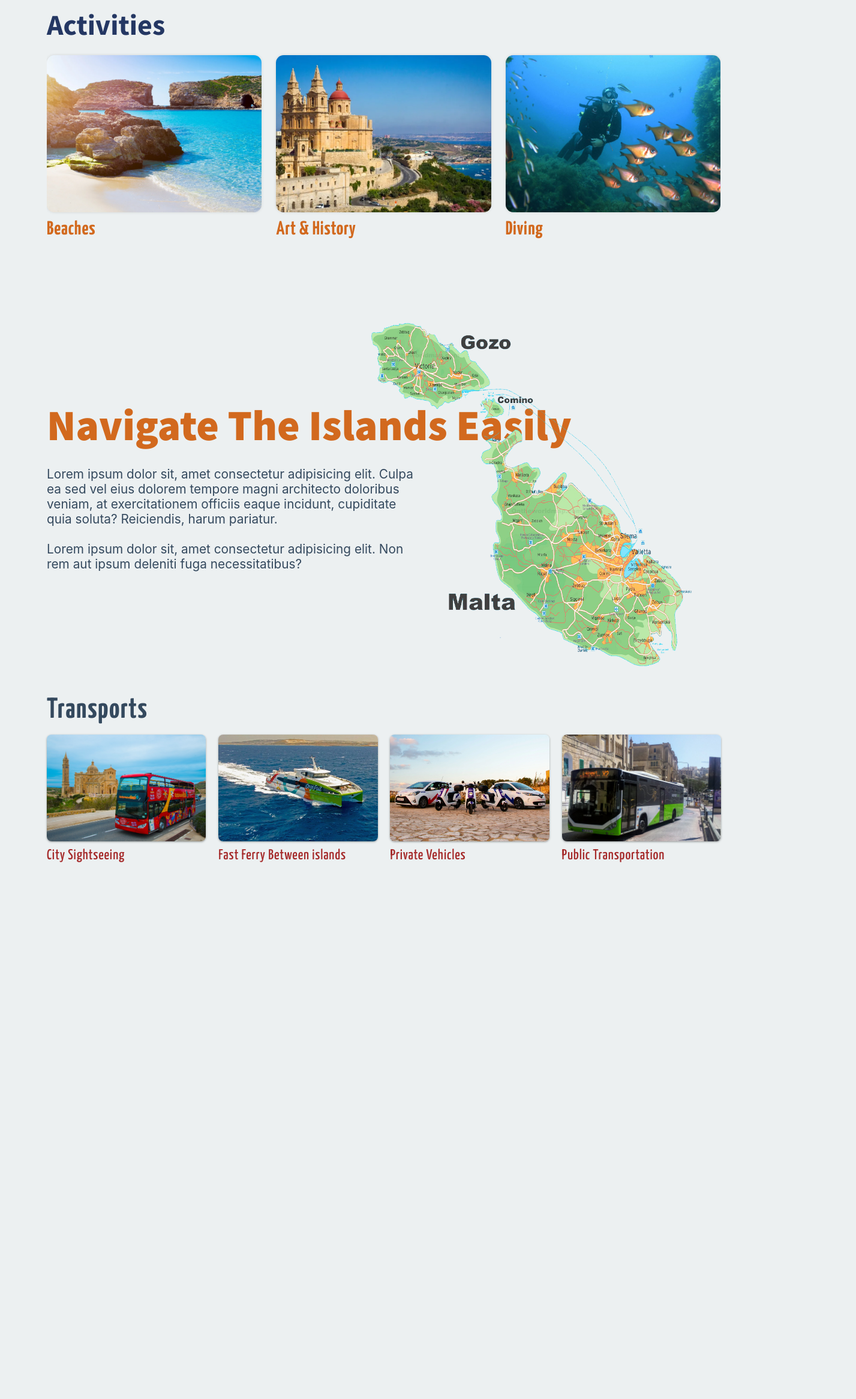
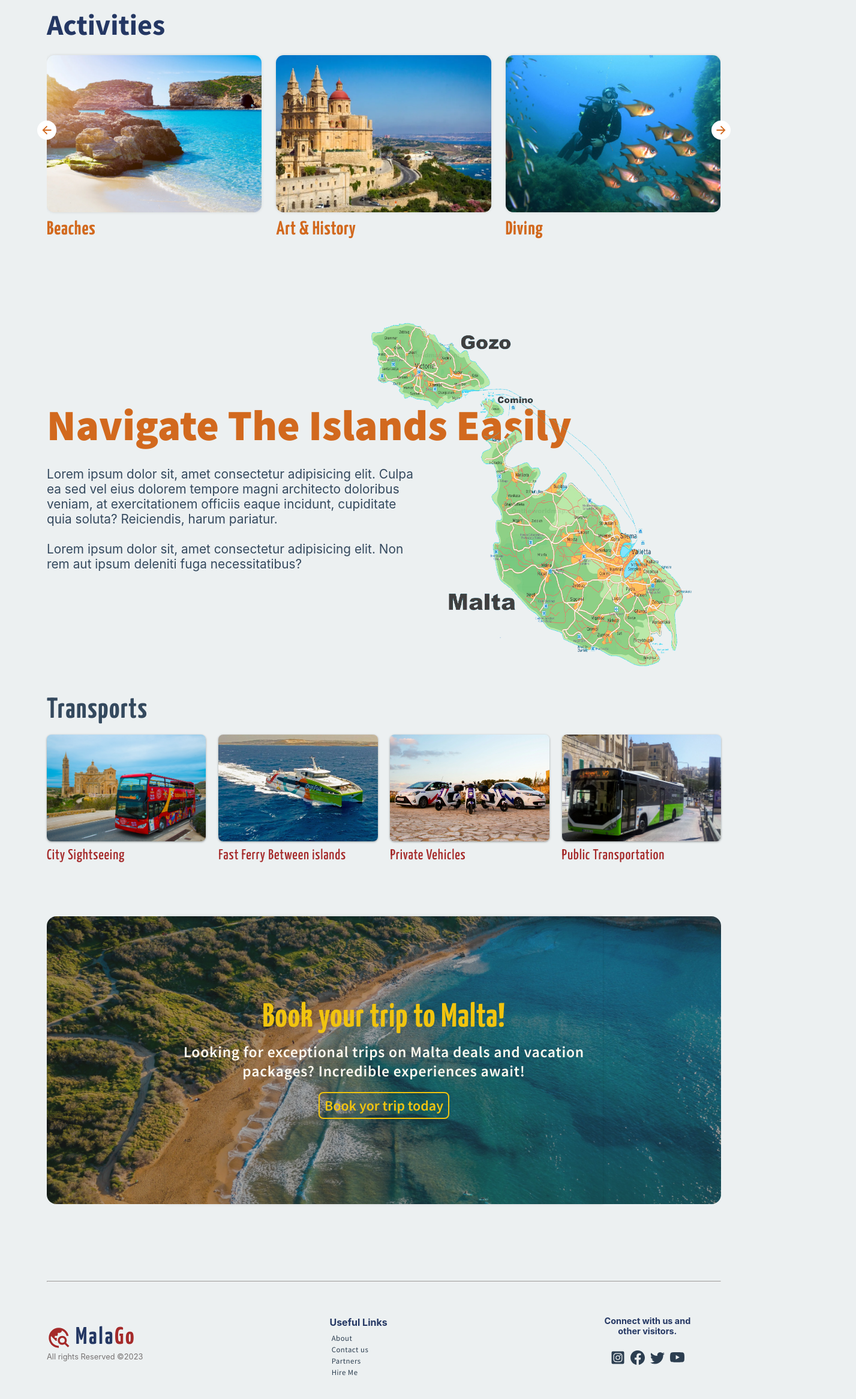
Before and after one commit to SabliJr/MalaGo, a React (Create React App) app: page / in a window 1280 px wide. Shown: the part 1567-3900 px from the top of the page at 60% size, 1427 px wide, since content can reach past the window. Before the commit the page ends 3095 px from the top, so only its background shows below. Built offline with nearby package versions, Linux system fonts and the light colour scheme.

Commit message:
finish the layout of the home page

```diff
--- a/src/App.tsx
+++ b/src/App.tsx
@@ -6,6 +6,8 @@ import TheNavbar from "./Components/TheHeader/TheNavbar";
 import Maneuver from "./Components/maneuvering/Maneuver";
 import AboutMalt from "./Components/AboutMalta/AboutMalt";
 import Activities from "./Components/Destinations/Activities";
+import CallToAction from "./Components/Promo/CallToAction";
+import Footer from "./Components/Footer/Footer";
 
 const App = () => {
   return (
@@ -14,6 +16,8 @@ const App = () => {
       <AboutMalt />
       <Activities />
       <Maneuver />
+      <CallToAction />
+      <Footer />
     </div>
   );
 };
--- a/src/Components/Destinations/Activities.css
+++ b/src/Components/Destinations/Activities.css
@@ -1,6 +1,8 @@
 .activitiesSec {
     max-width: 1124px;
     margin: 8rem auto;
+    position: relative;
+
 }
 
 .activities {
@@ -34,3 +36,33 @@
     font-family: 'Yanone Kaffeesatz', sans-serif;
     letter-spacing: .8px;
 }
+
+.ArrowDiv {
+    display: flex;
+    justify-content: space-between;
+    align-items: center;
+}
+
+.ArrowIcon1 {
+    font-size: 2rem;
+    top: 50%;
+    transform: translateY(-50%);
+    left: -1rem;
+    position: absolute;
+    color: chocolate;
+    border-radius: 50%;
+    background-color: #fff;
+    padding: .2rem .3rem;
+}
+
+.ArrowIcon2 {
+    font-size: 2rem;
+    top: 50%;
+    transform: translateY(-50%);
+    right: -1rem;
+    position: absolute;
+    color: chocolate;
+    border-radius: 50%;
+    background-color: #fff;
+    padding: .2rem .3rem;
+}
--- a/src/Components/Destinations/Activities.tsx
+++ b/src/Components/Destinations/Activities.tsx
@@ -1,6 +1,7 @@
 import React from "react";
 import "./Activities.css";
 
+//Images
 import BlueLagoon from "../../Assets/Blue-Lagoon.webp";
 import Culture from "../../Assets/Culture.jpg";
 import Diving from "../../Assets/Diving.jpeg";
@@ -10,12 +11,22 @@ import Climbing from "../../Assets/Climbing.webp";
 import Cruises from "../../Assets/Malta.jpeg";
 import WaterSports from "../../Assets/Kayaking.jpeg";
 
+//Icons
+import { RiArrowLeftLine, RiArrowRightLine } from "react-icons/ri";
+
 interface IActivities {}
 
 const Activities: React.FC<IActivities> = (props) => {
   return (
     <section className='activitiesSec'>
-      <h2 className='activities'>Activities</h2>
+      <div className='ArrowDiv'>
+        <h2 className='activities'>Activities</h2>
+        {/* <span>
+          <BsArrowBarLeft className='ArrowIcon' />
+          <BsArrowBarRight className='ArrowIcon' />
+        </span> */}
+      </div>
+      <RiArrowLeftLine className='ArrowIcon1' />
       <article className='activitiesArt'>
         <div>
           <img src={BlueLagoon} alt='BlueLagoon' className='activitiesImg' />
@@ -50,6 +61,7 @@ const Activities: React.FC<IActivities> = (props) => {
           <h4>Water Sports</h4>
         </div>
       </article>
+      <RiArrowRightLine className='ArrowIcon2' />
     </section>
   );
 };
--- /dev/null
+++ b/src/Components/Footer/Footer.css
@@ -0,0 +1,54 @@
+.footer {
+    width: 1124px;
+    margin: 8rem auto 5rem;
+}
+
+.footerArt {
+    margin: 3rem 0;
+    display: flex;
+    justify-content: space-between;
+    align-items: center;
+}
+
+.copyRight {
+    font-size: .8rem;
+    color: rgb(118, 114, 114);
+    margin: .3rem 0;
+}
+
+.footerLinks h4 {
+    color: #243763;
+    margin: .5rem 0;
+}
+
+.footerLinks li {
+    margin: .2rem;
+    font-size: .8rem;
+    font-family: 'Source Sans Pro', sans-serif;
+    color: #2c3e50;
+    cursor: pointer;
+    list-style: none;
+    letter-spacing: .5px;
+}
+
+.socialDiv h4 {
+    font-size: .9rem;
+    color: #243763;
+    margin: .5rem auto;
+    width: 70%;
+    text-align: center;
+}
+
+.socialDiv div {
+    margin: 1.5rem auto;
+    display: flex;
+    justify-content: space-between;
+    align-items: center;
+    width: 50%;
+}
+
+.socialDiv div>* {
+    font-size: 1.5rem;
+    color: #2c3e50;
+    cursor: pointer;
+}
--- /dev/null
+++ b/src/Components/Footer/Footer.tsx
@@ -0,0 +1,47 @@
+import React from "react";
+import "./Footer.css";
+
+import { MdTravelExplore } from "react-icons/md";
+import { FaInstagramSquare } from "react-icons/fa";
+import { BsFacebook, BsTwitter, BsYoutube } from "react-icons/bs";
+
+interface IProps {}
+
+const componentName: React.FC<IProps> = (props) => {
+  return (
+    <footer className='footer'>
+      <hr />
+      <article className='footerArt'>
+        <div>
+          <div className='LogoDiv'>
+            <MdTravelExplore className='LogoIcon' />
+            <h1 className='LogoText'>
+              Mala<span className='go'>Go</span>
+            </h1>
+          </div>
+          <p className='copyRight'>All rights Reserved &copy;2023</p>
+        </div>
+        <div className='footerLinks'>
+          <h4>Useful Links</h4>
+          <ul>
+            <li>About</li>
+            <li>Contact us</li>
+            <li>Partners</li>
+            <li>Hire Me</li>
+          </ul>
+        </div>
+        <div className='socialDiv'>
+          <h4>Connect with us and other visitors.</h4>
+          <div>
+            <FaInstagramSquare />
+            <BsFacebook />
+            <BsTwitter />
+            <BsYoutube />
+          </div>
+        </div>
+      </article>
+    </footer>
+  );
+};
+
+export default componentName;
--- /dev/null
+++ b/src/Components/Promo/CallToAction.css
@@ -0,0 +1,49 @@
+.cta {
+    max-width: 1124px;
+    margin: 5rem auto;
+    background-image: linear-gradient(to bottom, rgba(46, 49, 48, 0.4), rgba(47, 51, 50, 0.425)), url('../../Assets/Riviera-Beach-Malta-scaled.jpeg');
+    background-position: center;
+    background-size: cover;
+    height: 30rem;
+    border-radius: 1rem;
+}
+
+.promoDiv {
+    display: flex;
+    justify-content: center;
+    align-items: center;
+    width: 65%;
+    height: 100%;
+    flex-direction: column;
+    margin: 0 auto;
+    text-align: center;
+    box-shadow: rgba(0, 0, 0, 0.1) 0px 0px 5px 0px, rgba(0, 0, 0, 0.1) 0px 0px 1px 0px;
+}
+
+.promoDiv h2 {
+    color: #f1c40f;
+    font-size: 3.5rem;
+    font-family: 'Yanone Kaffeesatz', sans-serif;
+    font-weight: 700;
+    letter-spacing: 1px;
+}
+
+.promoDiv p {
+    margin: .8rem 0 1.2rem;
+    font-size: 1.6rem;
+    font-family: 'Source Sans Pro', sans-serif;
+    font-weight: 600;
+    letter-spacing: .8px;
+    color: floralwhite;
+}
+
+.promoDiv button {
+    background: transparent;
+    border: 2px solid #f1c40f;
+    color: #f1c40f;
+    border-radius: .5rem;
+    font-size: 1.5rem;
+    font-family: 'Source Sans Pro', sans-serif;
+    font-weight: 600;
+    padding: .3rem .5rem;
+}
--- /dev/null
+++ b/src/Components/Promo/CallToAction.tsx
@@ -0,0 +1,21 @@
+import React from "react";
+import "./CallToAction.css";
+
+interface ICTA {}
+
+const CallToAction: React.FC<ICTA> = (props) => {
+  return (
+    <main className='cta'>
+      <div className='promoDiv'>
+        <h2>Book your trip to Malta!</h2>
+        <p>
+          Looking for exceptional trips on Malta deals and vacation packages?
+          Incredible experiences await!
+        </p>
+        <button>Book yor trip today</button>
+      </div>
+    </main>
+  );
+};
+
+export default CallToAction;
--- a/src/index.css
+++ b/src/index.css
@@ -16,3 +16,7 @@ body {
   -webkit-font-smoothing: antialiased;
   -moz-osx-font-smoothing: grayscale;
 }
+
+.App {
+  overflow: hidden;
+}
```
Also changed, not shown: src/Assets/Riviera-Beach-Malta-scaled.jpeg (added).
